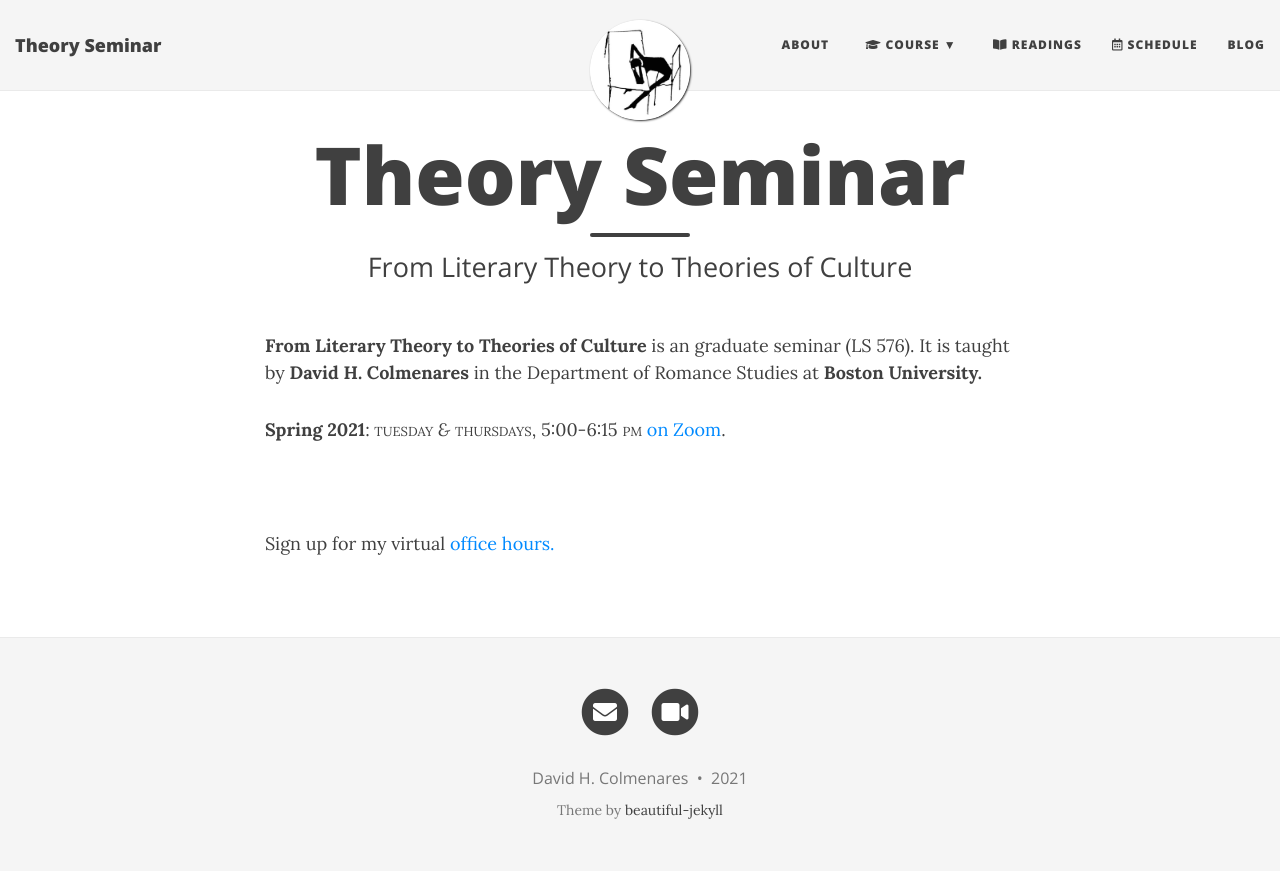
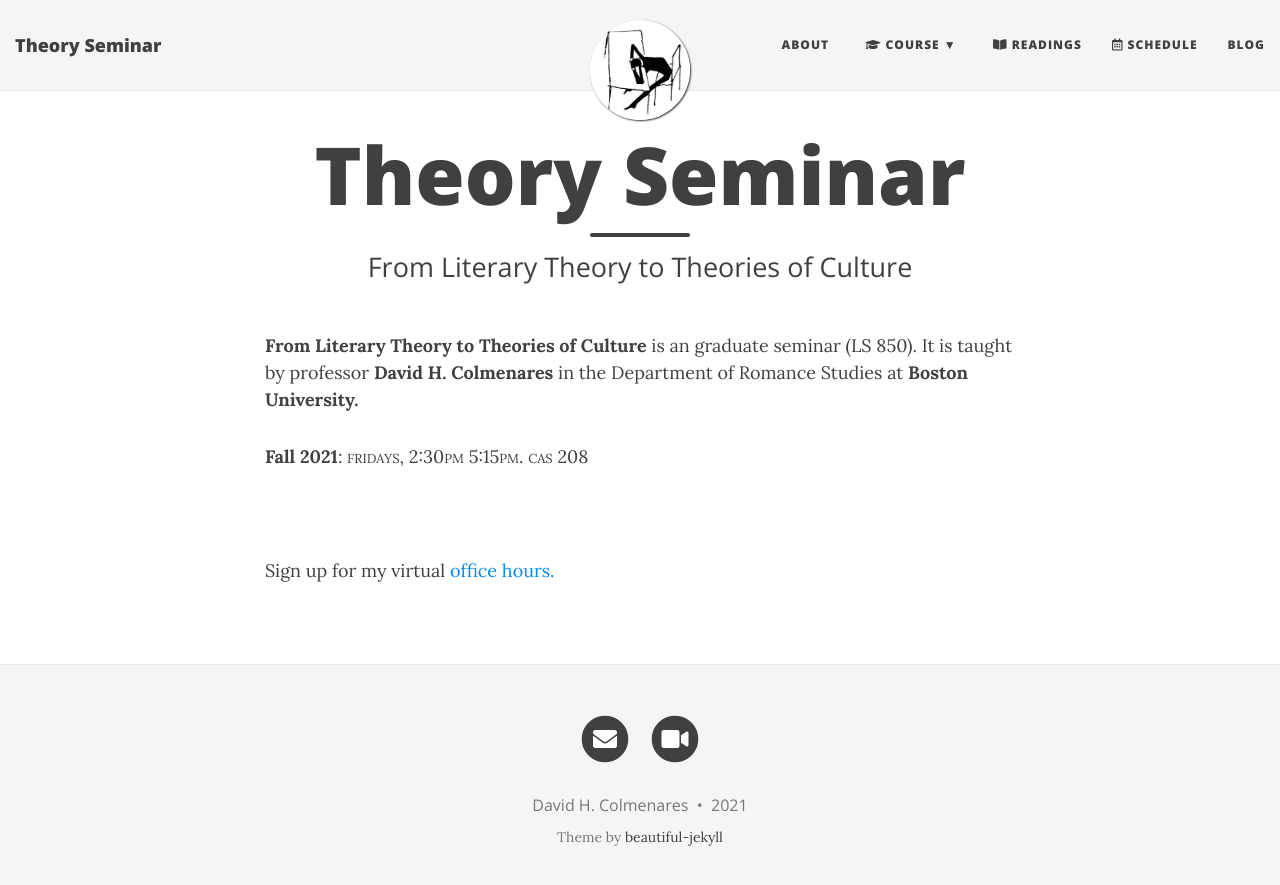
Before and after one commit to Hipomenes/bu-theory-course, a Jekyll site: the page built from index.html, in a window 1280 px wide. Shown: the top 885 px of the page. Built offline with Jekyll 4.4.1, drawn with Linux system fonts in a browser that asks for light colours; nearby versions of some CDN libraries.

Commit message:
Update index.html

```diff
--- a/index.html
+++ b/index.html
@@ -5,11 +5,11 @@ subtitle: From Literary Theory to Theories of Culture
 use-site-title: true
 ---
 
-<p><strong>From Literary Theory to Theories of Culture</strong> is an graduate seminar (LS 576). It is taught by <strong>David H. Colmenares</strong> in the Department of Romance Studies at <strong>Boston University.</strong></p>
+<p><strong>From Literary Theory to Theories of Culture</strong> is an graduate seminar (LS 850). It is taught by professor <strong>David H. Colmenares</strong> in the Department of Romance Studies at <strong>Boston University.</strong></p>
 
-<p><strong>Spring 2021</strong><span style="font-variant: small-caps;">: tuesday <em>&amp;</em> thursdays, 5:00-6:15 pm </span><a href="https://bostonu.zoom.us/j/7269706673">on Zoom</a>.</p>
+<p><strong>Fall 2021</strong><span style="font-variant: small-caps;">: fridays, 2:30pm 	5:15pm. cas 208</p>
 <p><span style="font-variant: small-caps;">&ensp;</span></p>
-<p>Sign up for my virtual <a href="https://hipomenes.github.io/office-hours/">office hours.</a></p>
+<p>Sign up for my virtual <a href="https://dhcolmenares.net/office-hours/">office hours.</a></p>
 
 <div class="posts-list">
   {% for post in paginator.posts %}
```
